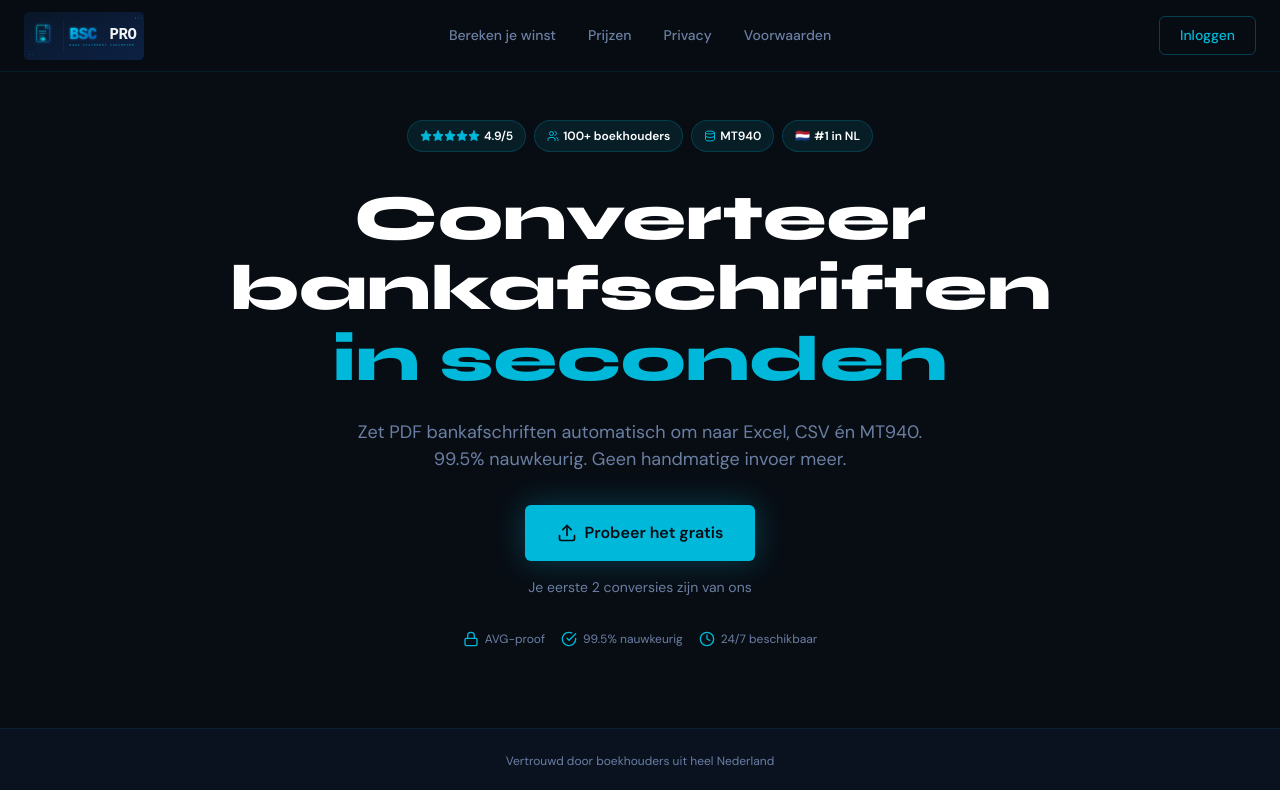
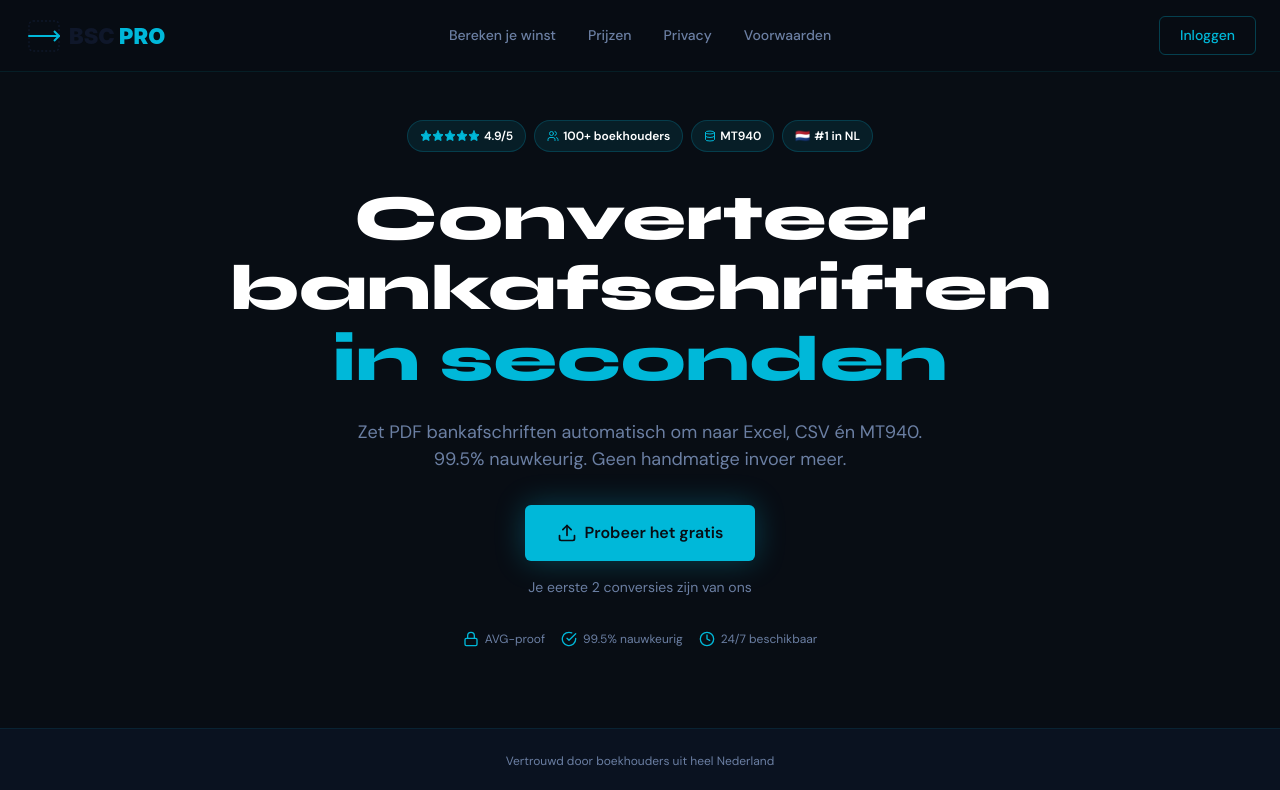
Before and after one commit to stagedvisuals/bank-statement-converter-pro, a Next.js app: page / in a window 1280 px wide. Shown: the top 790 px of the page. Built offline with nearby package versions, Linux system fonts and the light colour scheme.

Commit message:
fix: Update Navbar with new Logo component

```diff
--- a/components/Navbar.tsx
+++ b/components/Navbar.tsx
@@ -2,6 +2,7 @@
 
 import Link from 'next/link';
 import { useState } from 'react';
+import { Logo } from './Logo';
 
 export default function Navbar() {
   const [menuOpen, setMenuOpen] = useState(false);
@@ -30,12 +31,10 @@ export default function Navbar() {
     >
       <div className="max-w-7xl mx-auto h-full relative flex items-center">
         {/* Logo - links */}
-        <Link href="/" style={{ background: 'transparent', border: 'none', padding: 0 }}>
-          <img
-            src="/logo.svg"
-            alt="BSC Pro"
-            style={{ height: '48px', width: 'auto', display: 'block' }}
-          />
+        <Link href="/" style={{ background: 'transparent', border: 'none', padding: 0, textDecoration: 'none' }}>
+          <div className="text-slate-900 dark:text-white">
+            <Logo />
+          </div>
         </Link>
 
         {/* Desktop links - perfect gecentreerd */}
```
